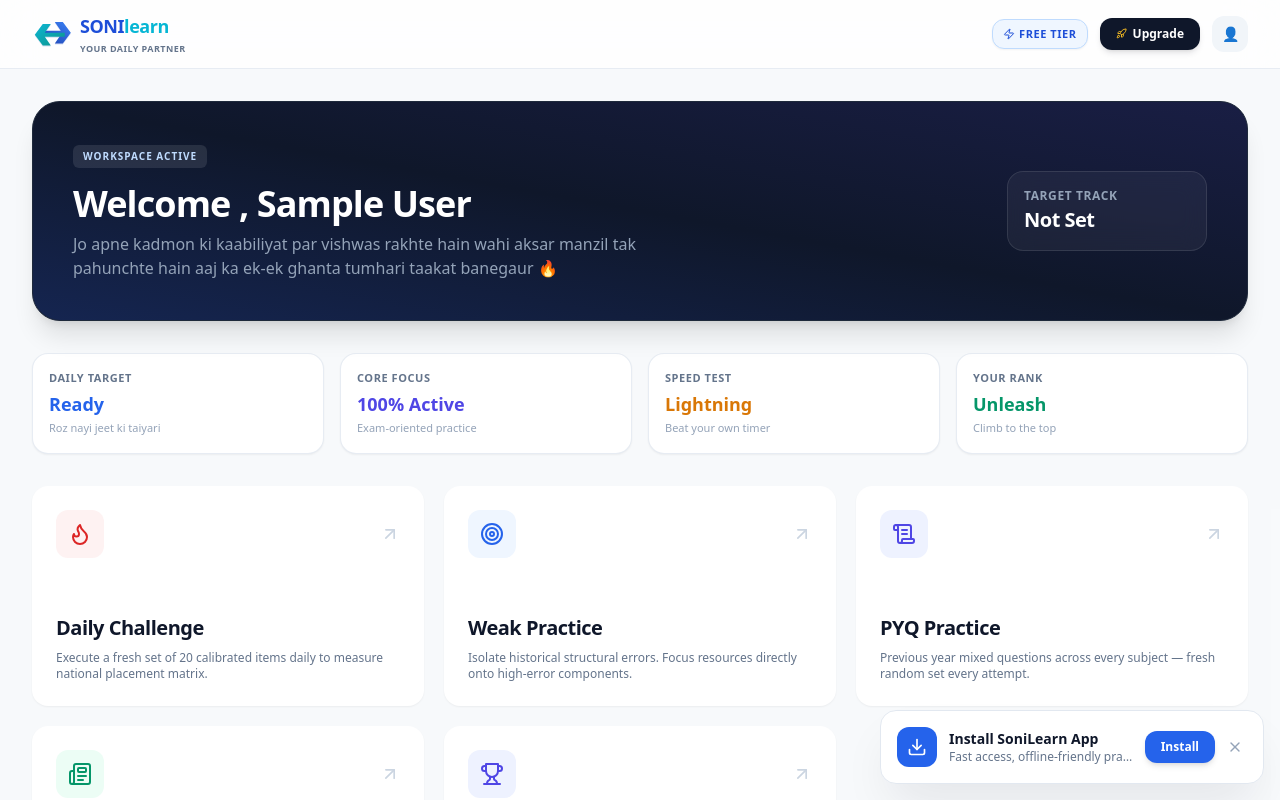
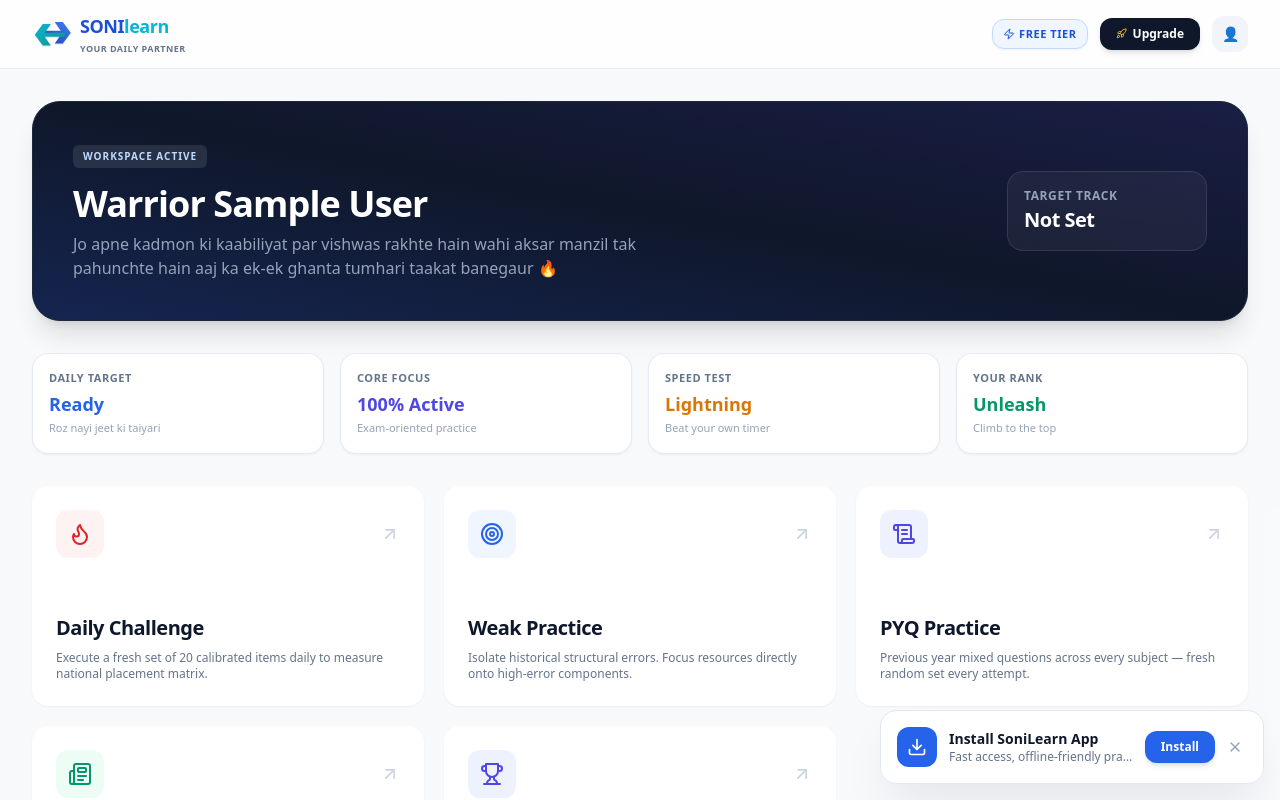
Before and after one commit to shanu-dev911/sonilearn, a Next.js app: page / in a window 1280 px wide. Shown: the top 800 px of the page. Built offline with nearby package versions, Linux system fonts and the light colour scheme; no server answers; the database is empty; sample sign-in values are in the browser's storage.

Commit message:
Update SoniLearn updates

```diff
--- a/app/page.tsx
+++ b/app/page.tsx
@@ -223,7 +223,7 @@ export default function Dashboard() {
                 {isPremium ? "Premium Workspace" : "Workspace Active"}
               </div>
               <h2 className="text-2xl sm:text-3xl md:text-4xl font-black tracking-tight leading-tight">
-                Welcome , {userName}
+               Warrior {userName}
               </h2>
               <p className="text-slate-400 mt-2 text-xs sm:text-sm md:text-base max-w-xl font-medium leading-relaxed">
                 Jo apne kadmon ki kaabiliyat par vishwas rakhte hain wahi aksar manzil tak pahunchte hain aaj ka ek-ek ghanta tumhari taakat banegaur 🔥
```
